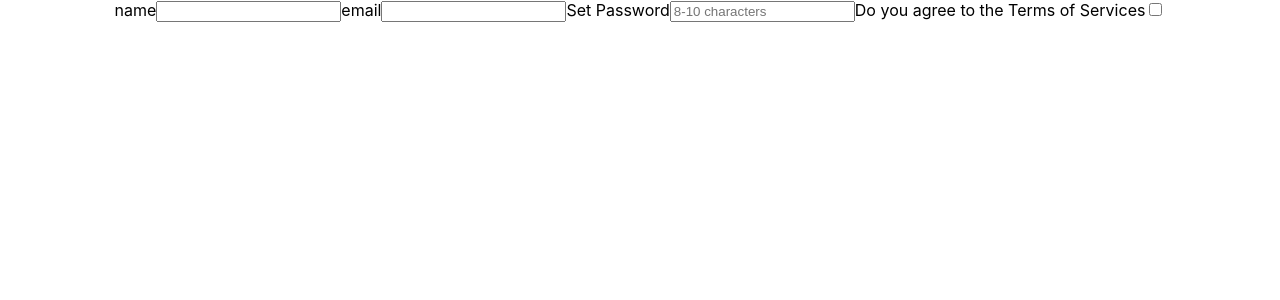
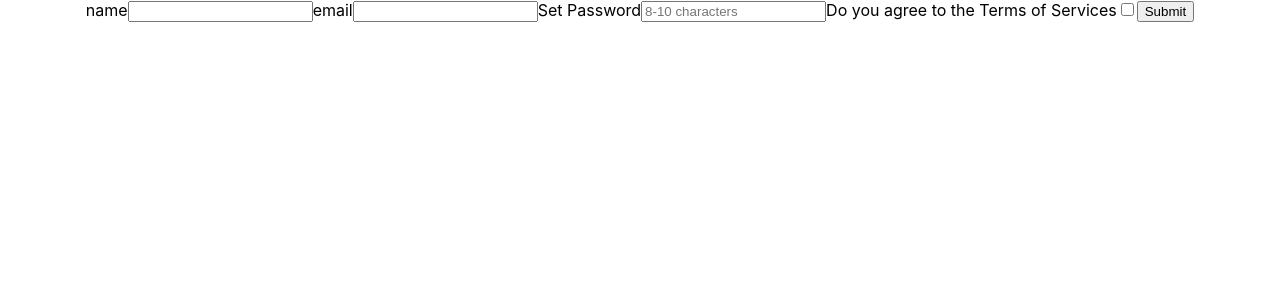
Before and after one commit to andrewsbusby/user-onbording, a React (Create React App) app: page / in a window 1280 px wide. Shown: the top 300 px of the page. Built offline with nearby package versions, Linux system fonts and the light colour scheme; no server answers.

Commit message:
adding formSchema in app.js

```diff
--- a/src/App.js
+++ b/src/App.js
@@ -22,6 +22,24 @@ const initialErrorValues ={
 const initialUsers = [];
 const initialDisable = true;
 
+const formSchema = Yup.object().shape({
+  username: Yup
+    .string()
+    .required('Required'),
+  email: Yup
+    .string()
+    .email('Must be a valid email')
+    .max(42)
+    .required('Email is required'),
+  password: Yup
+    .string()
+    .min(8)
+    .max(10)
+    .required('Password is required'),
+  termsOfService: Yup
+    .boolean()
+    .oneOf( [true], 'You must agree to the terms of service to continue'),
+});
 
 function App() {
 
@@ -43,6 +61,7 @@ axios
   return (
     <div className="App">
      <Form
+      user={user}
       values={formValues}
       // change={inputChange}
       // submit={formSubmit}
--- a/src/components/From.js
+++ b/src/components/From.js
@@ -54,7 +54,7 @@ function Form (props) {
                     required
                     />
             </lables>
-
+            <button>Submit</button>
         </form>
     )
 }
```
